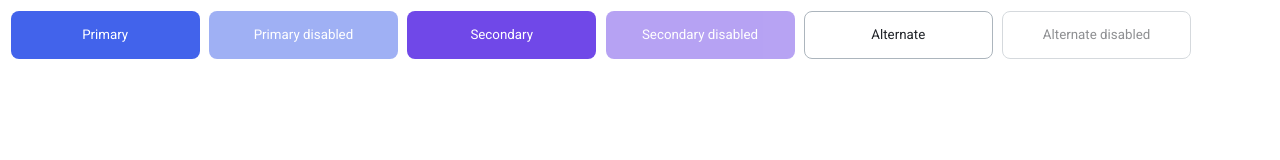
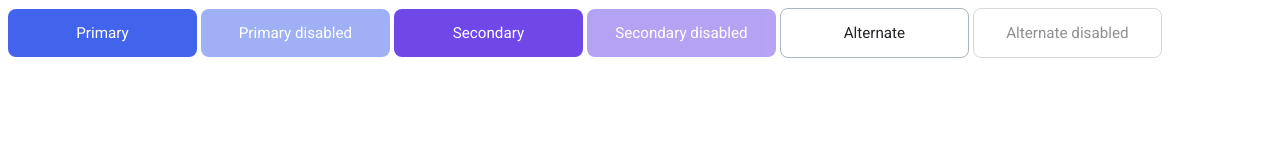
Before and after one commit to js-tasks-ru/htmlcss-20220414_phpwork, a website: page 03-lection1/01-button/index.html in a window 1280 px wide. Drawn offline with Linux system fonts and the light colour scheme.

Commit message:
update 1 of solution for lection1 task1 (button)

```diff
--- a/03-lection1/01-button/button.css
+++ b/03-lection1/01-button/button.css
@@ -1,23 +1,26 @@
 /* Стилизация кнопки */
 .button {
-    color: var(--white);
     border: 0;
     border-radius: 8px;
-    width: 189px;
-    height: 48px;
+    min-width: 189px;
+    min-height: 48px;
     cursor: pointer;
-    margin: .2em;
+
+    padding: 1em;
+    color: var(--white);
+    font-weight: normal;
+    font-size: .95rem;
 
     transition: background 200ms ease-in-out, border 200ms ease-in-out;
 }
 
-.button:disabled {transition: none; opacity: 0.5; cursor: not-allowed;}
+.button:disabled {transition: none; opacity: 0.5; pointer-events: none;}
 
-.button_primary, .button_primary:disabled:hover {background-color: #4263EB;}
+.button_primary {background-color: #4263EB;}
 .button_primary:hover {background-color: var(--primary);}
 
-.button_secondary, .button_secondary:disabled:hover {background-color: var(--secondary);}
+.button_secondary {background-color: var(--secondary);}
 .button_secondary:hover {background-color: #5028C6;}
 
-.button_alternate, .button_alternate:disabled:hover {background-color: var(--white); color: var(--black); border: 1px solid var(--grey-3);}
-.button_alternate:hover {border: 1px solid #212429;}
+.button_alternate {background-color: var(--white); color: var(--black); border: 1px solid var(--grey-3);}
+.button_alternate:hover {border-color: #212429;}
```
